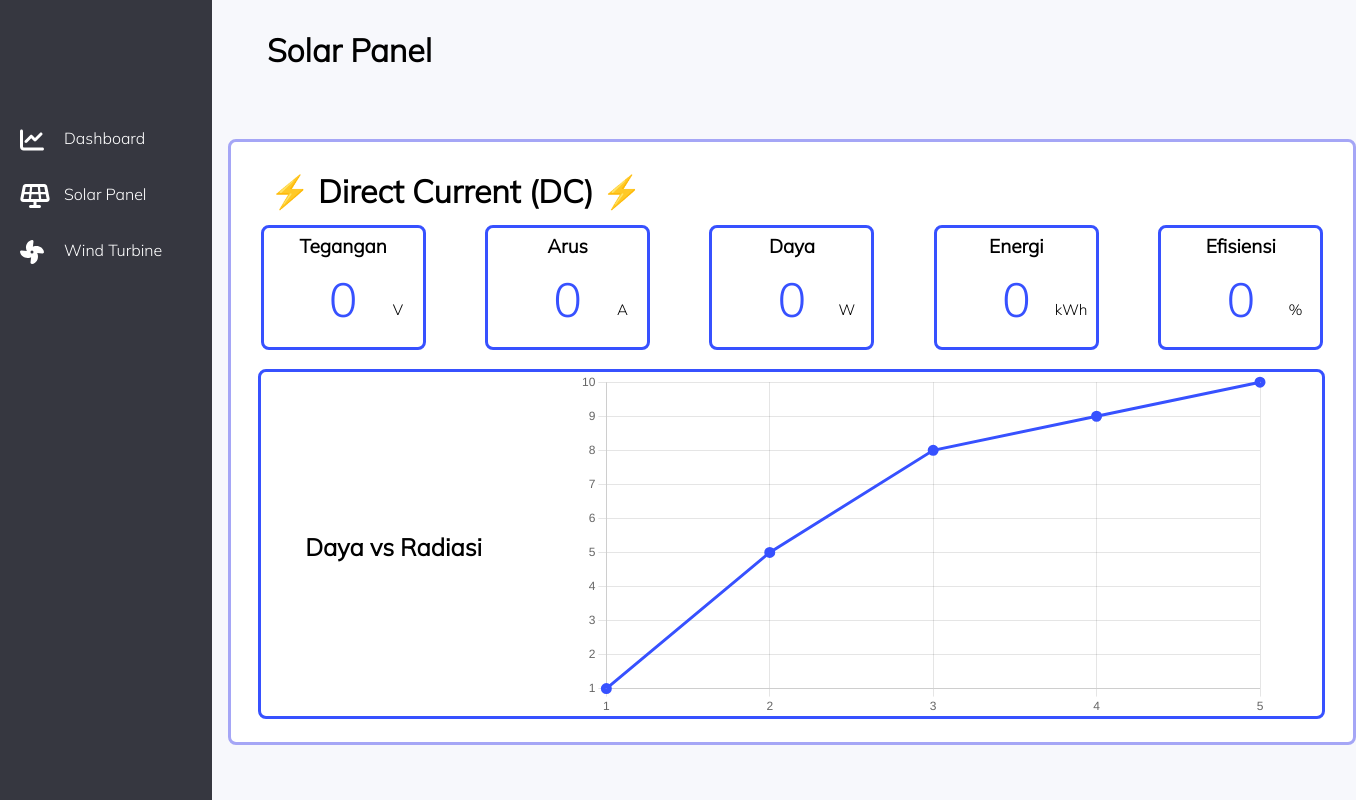
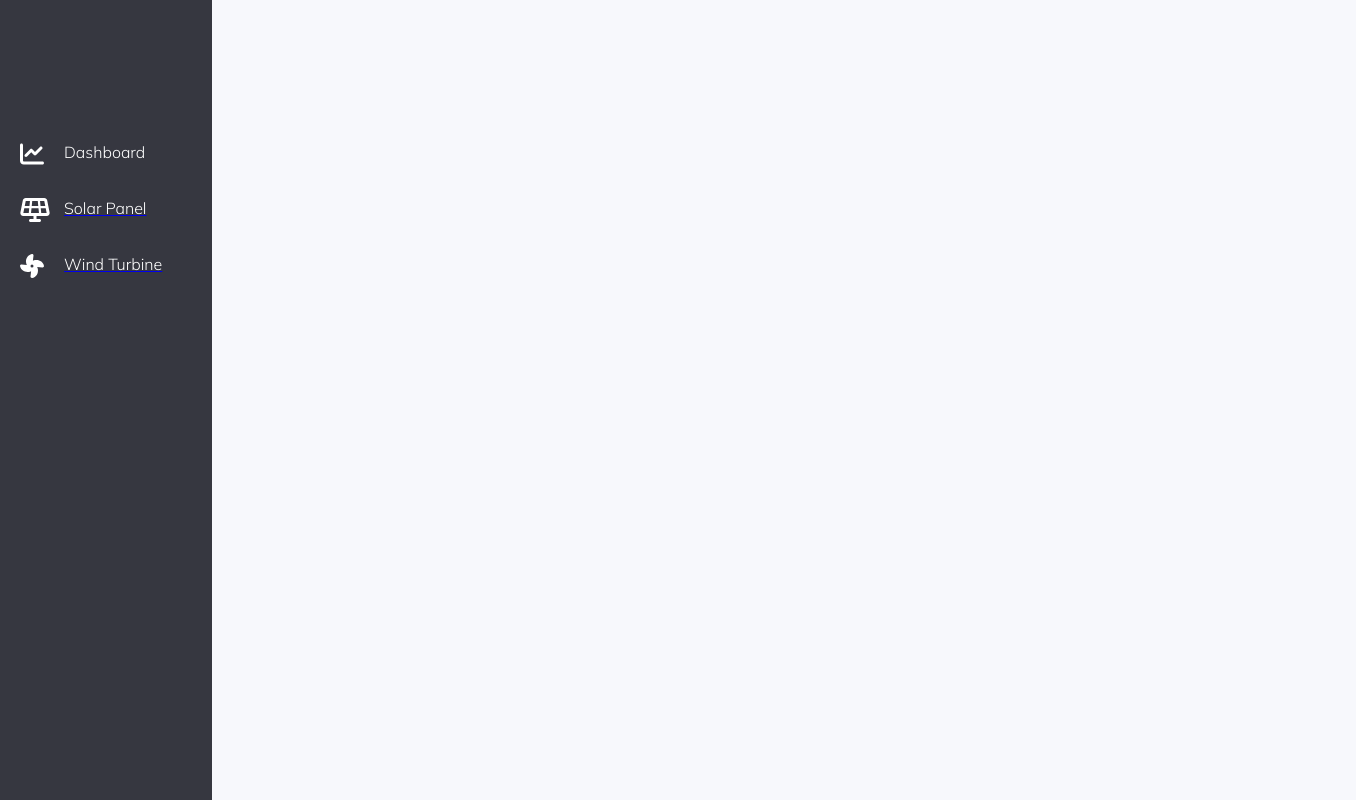
Before and after one commit to farrelaby/dashboard-ebt-with-react, a React (Create React App) app: page / in a window 1280 px wide. Shown: the top 800 px of the page, 1356 px wide, since content can reach past the window. Built offline with nearby package versions, Linux system fonts and the light colour scheme.

Commit message:
add routing functionality

```diff
--- a/src/App.js
+++ b/src/App.js
@@ -1,12 +1,17 @@
 import "./App.css";
+import Navbar from "./components/Navbar/Navbar";
 import SolarContent from "./components/Solar_panel/SolarContent";
-import Navbar from "./components/Navbar/Navbar";
+import WindContent from "./components/Wind_turbine/WindContent";
+import { Route, Routes } from "react-router-dom";
 
 function App() {
   return (
     <>
-      <Navbar />
-      <SolarContent />
+    <Navbar />
+    <Routes>
+      <Route path= "/pv" element= {<SolarContent />} />
+      <Route path= "/wind" element= {<WindContent />}/>
+    </Routes>
     </>
   );
 }
--- a/src/components/Navbar/Navbar.css
+++ b/src/components/Navbar/Navbar.css
@@ -1,5 +1,4 @@
-
-nav{
+nav {
   margin: 0;
   padding: 0;
   width: 72px;
@@ -12,41 +11,48 @@ nav{
   z-index: 1;
 }
 
-  nav:hover{
+nav:hover {
   width: 212px;
 }
 
-  .nav-container{
+.nav-container {
   display: grid;
-    grid-template-rows: repeat(3,1fr);
+  grid-template-rows: repeat(3, 1fr);
   position: relative;
   top: 128px;
   text-align: left;
-
-
 }
 
-  .nav-item{
+.nav-item {
   display: grid;
   grid-template-columns: 50px 2fr;
   position: relative;
   height: 56px;
   /* place-items: center; */
   gap: 25px;
+  color: white;
+  top: 25%;
 }
 
-  .nav-img{
+.active{
+  text-decoration: none;
+  color: white;
+  background-color: hsl(0, 0%, 50%, 0.5);
+}
+
+.nav-img {
   position: relative;
   left: 20px;
 }
 
-  .nav-text{
+.nav-text {
   font-size: 16px;
   display: none;
-
+  color: white;
+  text-decoration: none;
 }
 
-  nav:hover .nav-text{
+nav:hover .nav-text {
   display: block;
   position: relative;
   right: 11px;
--- a/src/components/Navbar/Navbar.js
+++ b/src/components/Navbar/Navbar.js
@@ -1,10 +1,12 @@
 import React from "react";
 import "./Navbar.css";
-import { FontAwesomeIcon } from '@fortawesome/react-fontawesome'
-import { faFan, faSolarPanel, faChartLine } from "@fortawesome/free-solid-svg-icons";
-
-
-const logo_width = 30;
+import { FontAwesomeIcon } from "@fortawesome/react-fontawesome";
+import {
+  faFan,
+  faSolarPanel,
+  faChartLine,
+} from "@fortawesome/free-solid-svg-icons";
+import { NavLink } from "react-router-dom";
 
 function Navbar() {
   return (
@@ -12,22 +14,28 @@ function Navbar() {
       <div className="nav-container">
         <div className="nav-item">
           <div className="nav-img">
-            <FontAwesomeIcon icon={faChartLine} size='xl' />
+            <FontAwesomeIcon icon={faChartLine} size="xl" />
           </div>
           <div className="nav-text">Dashboard</div>
         </div>
+
+        <NavLink to="/pv">
           <div className="nav-item">
             <div className="nav-img">
-            <FontAwesomeIcon icon={faSolarPanel} size='xl' />
+              <FontAwesomeIcon icon={faSolarPanel} size="xl" />
             </div>
             <div className="nav-text">Solar Panel</div>
           </div>
+        </NavLink>
+
+        <NavLink to="/wind">
           <div className="nav-item">
             <div className="nav-img">
-            <FontAwesomeIcon icon={faFan} size='xl'/>
+              <FontAwesomeIcon icon={faFan} size="xl" />
             </div>
             <div className="nav-text">Wind Turbine</div>
           </div>
+        </NavLink>
       </div>
     </nav>
   );
--- a/src/index.js
+++ b/src/index.js
@@ -3,11 +3,14 @@ import ReactDOM from 'react-dom/client';
 import './index.css';
 import App from './App';
 import reportWebVitals from './reportWebVitals';
+import { BrowserRouter } from 'react-router-dom'
 
 const root = ReactDOM.createRoot(document.getElementById('root'));
 root.render(
   <React.StrictMode>
-    <App />
+    <BrowserRouter>
+      <App />
+    </BrowserRouter>
   </React.StrictMode>
 );
 
```
Lines whose indentation alone changed are shown as unchanged.
